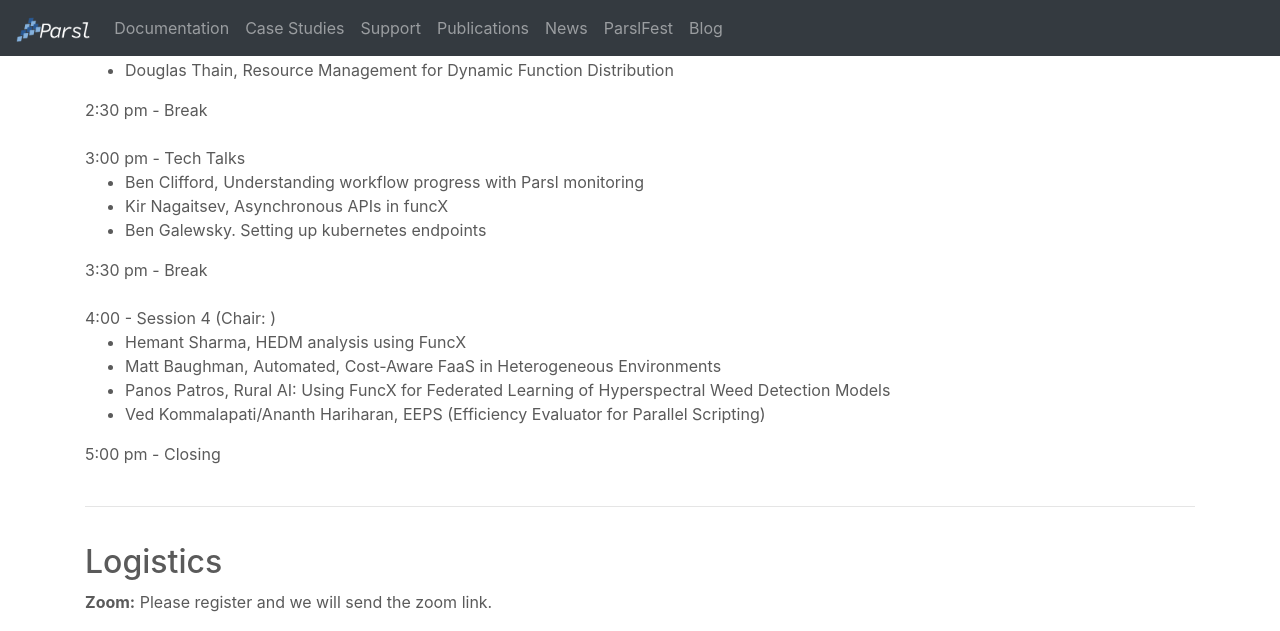
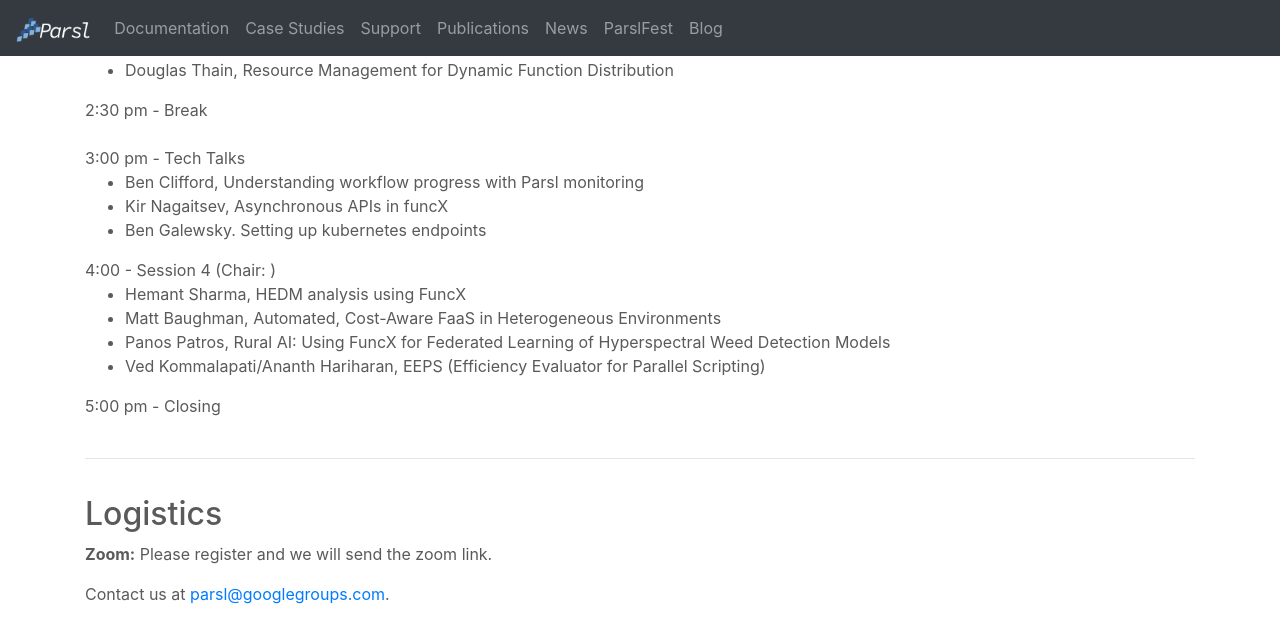
Before and after one commit to Parsl/parsl.github.io, a Jekyll site: the page built from parslfest2021.html, in a window 1280 px wide and 900 px high, scrolled down 1420 px, cut to the strip 0-631 px from the top of the window. Built offline with Jekyll 4.4.1, drawn with Linux system fonts in a browser that asks for light colours.

Commit message:
Update parslfest2021.html

```diff
--- a/parslfest2021.html
+++ b/parslfest2021.html
@@ -94,8 +94,6 @@ redirect_from: "/parsl_meeting"
 	<li>Ben Galewsky. Setting up kubernetes endpoints</li>
      </ul>
 
-      3:30 pm - Break <br /><br />
-
       4:00 - Session 4 (Chair: )
       <ul>
         <li>Hemant Sharma, HEDM analysis using FuncX</li>
```
